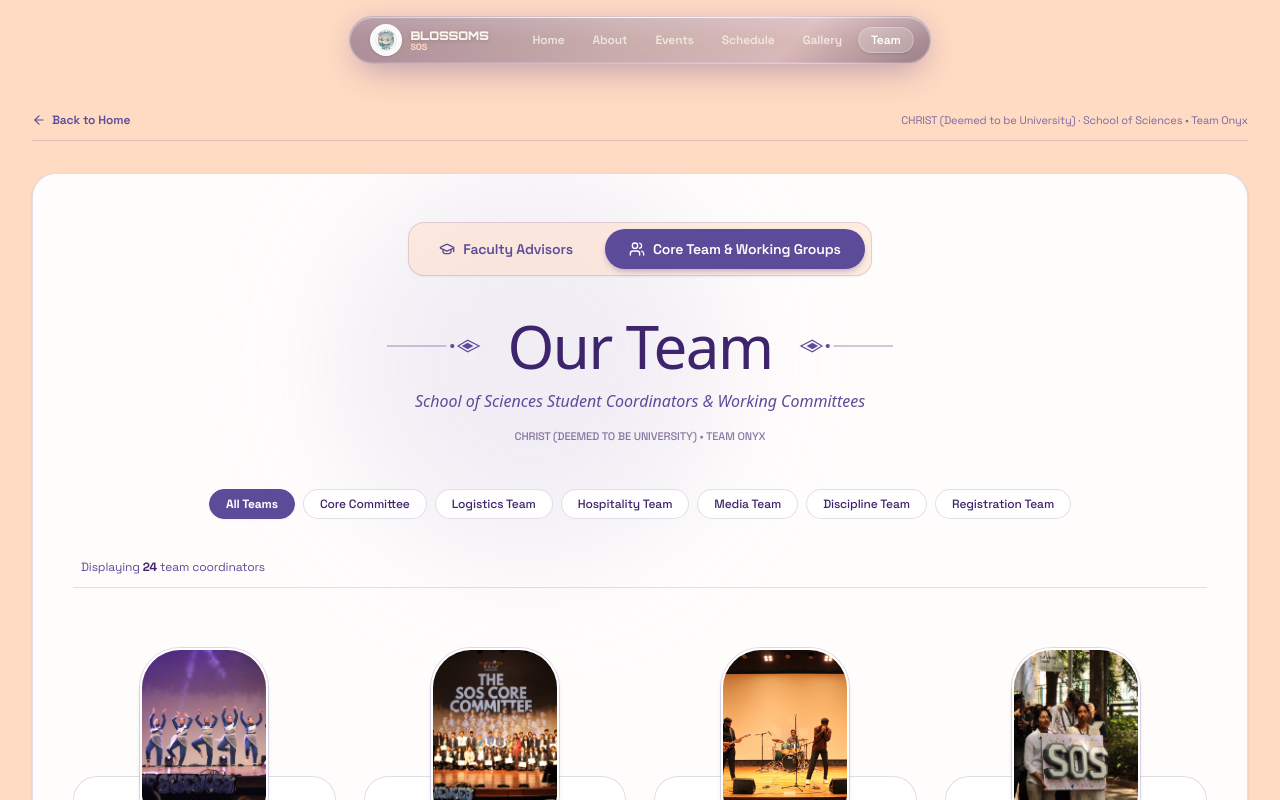
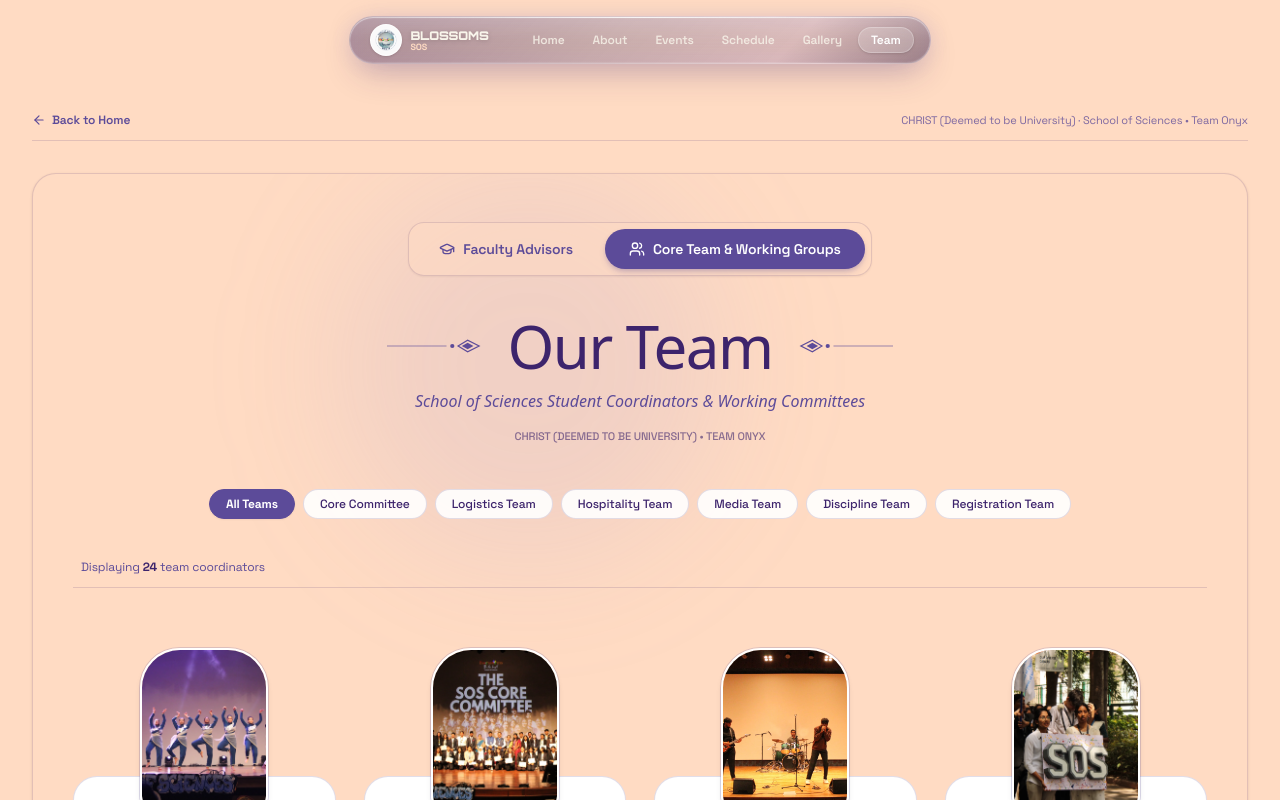
Before and after one commit to sgk18/Blossomssos2026, a Next.js app: page /team in a window 1280 px wide. Shown: the top 800 px of the page. Built offline with nearby package versions, Linux system fonts and the light colour scheme.

Commit message:
Set gallery and team section containers to peach #FFDBC3

```diff
--- a/src/app/gallery/page.tsx
+++ b/src/app/gallery/page.tsx
@@ -23,8 +23,10 @@ const STATS_PILLS = [
 
 export default function GalleryPage() {
   return (
-    <main className="min-h-screen bg-[#FFDBC3] text-[#3D246C] selection:bg-[#5C4B99] selection:text-white pt-24 sm:pt-28 pb-16">
-
+    <div
+      className="min-h-screen bg-[#FFDBC3] text-[#3D246C] selection:bg-[#5C4B99] selection:text-white pt-24 sm:pt-28 pb-16"
+      style={{ backgroundColor: '#FFDBC3' }}
+    >
       {/* 1. Page Header */}
       <section className="max-w-7xl mx-auto px-4 sm:px-6 lg:px-8 mb-4 sm:mb-8">
         <div className="text-center max-w-3xl mx-auto space-y-4">
@@ -59,15 +61,15 @@ export default function GalleryPage() {
         </div>
       </section>
 
-      {/* 2. Section 1: Interactive 3D Cover Flow Carousel (Inspiration: Reference Image 2) */}
+      {/* 2. Section 1: Interactive 3D Cover Flow Carousel */}
       <GalleryCoverflow />
 
-      {/* 3. Section 2: Fanned 3D Deck & Social Highlights (Inspiration: Reference Image 1) */}
+      {/* 3. Section 2: Fanned 3D Deck & Social Highlights */}
       <GalleryFannedDeck />
 
-      {/* 4. Section 3: Curated Bento Collage & Lightbox (Inspiration: Reference Image 3) */}
+      {/* 4. Section 3: Curated Bento Collage & Lightbox */}
       <GalleryBentoGrid />
 
-    </main>
+    </div>
   );
 }
--- a/src/app/layout.tsx
+++ b/src/app/layout.tsx
@@ -142,7 +142,7 @@ export default function RootLayout({
           dangerouslySetInnerHTML={{ __html: JSON.stringify(jsonLdWebSite) }}
         />
       </head>
-      <body className="min-h-screen flex flex-col bg-[#FFDBC3] text-[#3D246C] font-sans antialiased selection:bg-[#5C4B99] selection:text-white">
+      <body className="min-h-screen flex flex-col bg-[#FFDBC3] text-[#3D246C] font-sans antialiased selection:bg-[#5C4B99] selection:text-white" style={{ backgroundColor: "#FFDBC3" }}>
 
         {/* Skip to Content for WCAG 2.2 AA Keyboard Accessibility */}
         <a
@@ -156,7 +156,7 @@ export default function RootLayout({
         <Navbar />
 
         {/* Main Route Content Landmark */}
-        <main id="main-content" className="flex-1 flex flex-col">
+        <main id="main-content" className="flex-1 flex flex-col bg-[#FFDBC3]" style={{ backgroundColor: "#FFDBC3" }}>
           {children}
         </main>
 
--- a/src/app/team/page.tsx
+++ b/src/app/team/page.tsx
@@ -37,7 +37,8 @@ export default function TeamPage() {
         dangerouslySetInnerHTML={{ __html: JSON.stringify(breadcrumbJsonLd) }}
       />
 
-      <div className="min-h-screen pt-24 pb-20 md:pt-28 md:pb-24 bg-[#FFDBC3] text-[#3D246C] selection:bg-[#5C4B99] selection:text-white">
+      <div className="min-h-screen pt-24 pb-20 md:pt-28 md:pb-24 bg-[#FFDBC3] text-[#3D246C] selection:bg-[#5C4B99] selection:text-white"
+        style={{ backgroundColor: '#FFDBC3' }}>
         <div className="max-w-7xl mx-auto px-4 sm:px-6 lg:px-8 space-y-8">
 
           {/* ── Breadcrumb Navigation ── */}
--- a/src/components/gallery/GalleryBentoGrid.tsx
+++ b/src/components/gallery/GalleryBentoGrid.tsx
@@ -138,7 +138,8 @@ export function GalleryBentoGrid() {
         </div>
 
         {/* Bento Grid Container */}
-        <div className="p-4 sm:p-6 lg:p-8 rounded-3xl bg-white/95 border border-[#3D246C]/15 shadow-sm">
+        <div className="p-4 sm:p-6 lg:p-8 rounded-3xl bg-[#FFDBC3] border border-[#3D246C]/15 shadow-sm"
+          style={{ backgroundColor: '#FFDBC3' }}>
           <div className="grid grid-cols-12 gap-3 sm:gap-4 md:gap-5 auto-rows-[160px] sm:auto-rows-[180px]">
             {displayedItems.map((item, index) => {
               const cellClasses = getBentoClasses(item, index);
--- a/src/components/gallery/GalleryCoverflow.tsx
+++ b/src/components/gallery/GalleryCoverflow.tsx
@@ -63,7 +63,8 @@ export function GalleryCoverflow({ onSelectImage }: GalleryCoverflowProps) {
   return (
     <section
       aria-label="Interactive 3D Stage Exhibition"
-      className="relative w-full py-10 sm:py-16 overflow-hidden select-none"
+      className="relative w-full py-10 sm:py-16 overflow-hidden select-none bg-[#FFDBC3]"
+      style={{ backgroundColor: '#FFDBC3' }}
       ref={containerRef}
     >
       {/* 1. Giant Background Editorial Watermark (Themed to Deep Purple #3D246C) */}
--- a/src/components/gallery/GalleryFannedDeck.tsx
+++ b/src/components/gallery/GalleryFannedDeck.tsx
@@ -53,7 +53,8 @@ export function GalleryFannedDeck({ onSelectImage }: GalleryFannedDeckProps) {
   return (
     <section
       aria-label="Trending on Socials Highlights"
-      className="relative w-full py-16 sm:py-24 overflow-hidden border-y border-[#3D246C]/15"
+      className="relative w-full py-16 sm:py-24 overflow-hidden border-y border-[#3D246C]/15 bg-[#FFDBC3]"
+      style={{ backgroundColor: '#FFDBC3' }}
     >
       <div className="max-w-6xl mx-auto px-4 sm:px-6 lg:px-8 text-center">
 
--- a/src/components/team/OurTeamsSection.tsx
+++ b/src/components/team/OurTeamsSection.tsx
@@ -40,7 +40,8 @@ export function OurTeamsSection() {
   }, [activeSection, selectedSubTeam]);
 
   return (
-    <div className="relative w-full rounded-3xl bg-white/95 text-[#3D246C] py-12 px-4 sm:px-6 lg:px-10 overflow-hidden shadow-sm border border-[#3D246C]/15">
+    <div className="relative w-full rounded-3xl bg-[#FFDBC3] text-[#3D246C] py-12 px-4 sm:px-6 lg:px-10 overflow-hidden shadow-sm border border-[#3D246C]/15"
+      style={{ backgroundColor: '#FFDBC3' }}>
 
       {/* ── Subtle Ambient Refractions (Homepage Palette: Lavender #9F91CC & Royal Purple #5C4B99) ── */}
       <div className="absolute top-0 left-1/4 w-96 h-96 bg-[#9F91CC]/15 rounded-full blur-3xl pointer-events-none" />
--- a/src/styles/globals.css
+++ b/src/styles/globals.css
@@ -113,14 +113,22 @@
     color: #FFFFFF;
   }
 
+  html {
+    background-color: #FFDBC3;
+  }
+
   body {
-    background-color: var(--color-background);
+    background-color: #FFDBC3;
     color: var(--color-text);
     font-family: var(--font-body, system-ui, -apple-system, BlinkMacSystemFont, 'Segoe UI', Roboto, sans-serif);
     min-height: 100vh;
     overflow-x: hidden;
     -webkit-font-smoothing: antialiased;
     -moz-osx-font-smoothing: grayscale;
+  }
+
+  main {
+    background-color: #FFDBC3;
   }
 }
 
```
Also changed, not shown: src/data/team-departments.ts (line endings or trailing spaces), 1 other file (tests, documents, lock files or other folders).
